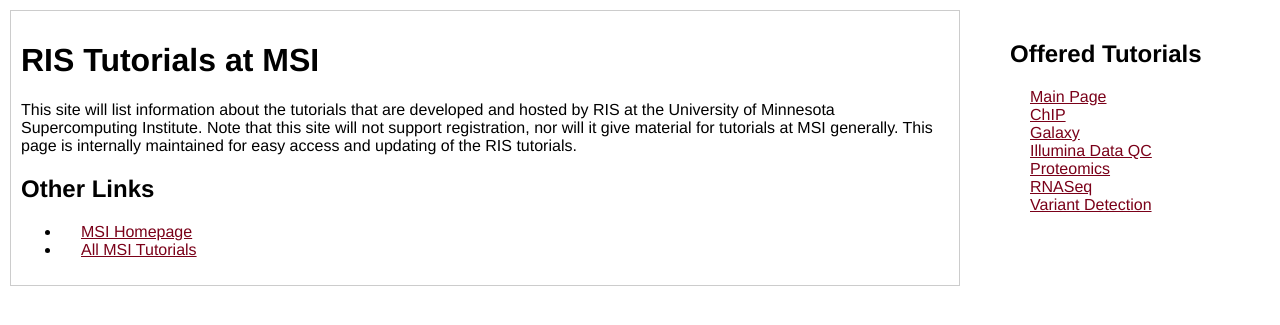
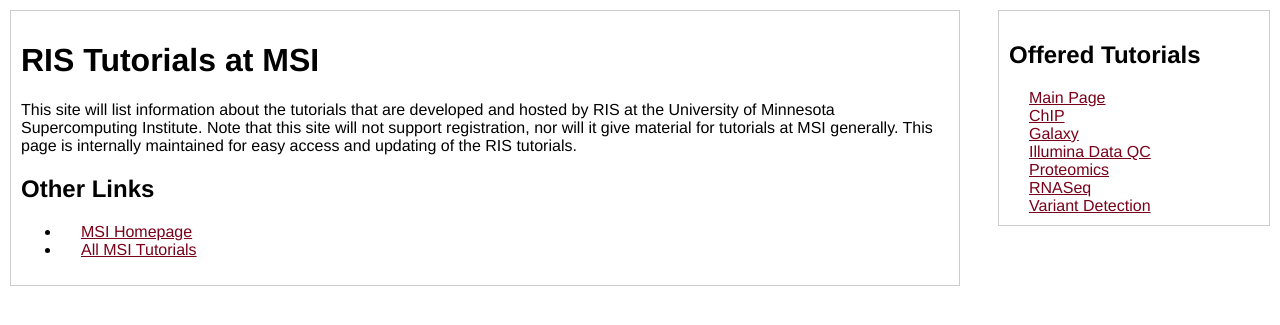
Before and after one commit to msi-ris/Tutorials, a Jekyll site: the page built from index.html, in a window 1280 px wide. Shown: the top 325 px of the page. Built offline with Jekyll 4.4.1, drawn with Linux system fonts in a browser that asks for light colours.

Commit message:
update css

```diff
--- a/css/main.css
+++ b/css/main.css
@@ -33,7 +33,7 @@ body {
     right:0px;
     padding:10px;
     width:250px;
-    border-style:1px solid #ccc;
+    border:1px solid #ccc;
 }
 
 /* Text styling */
```
